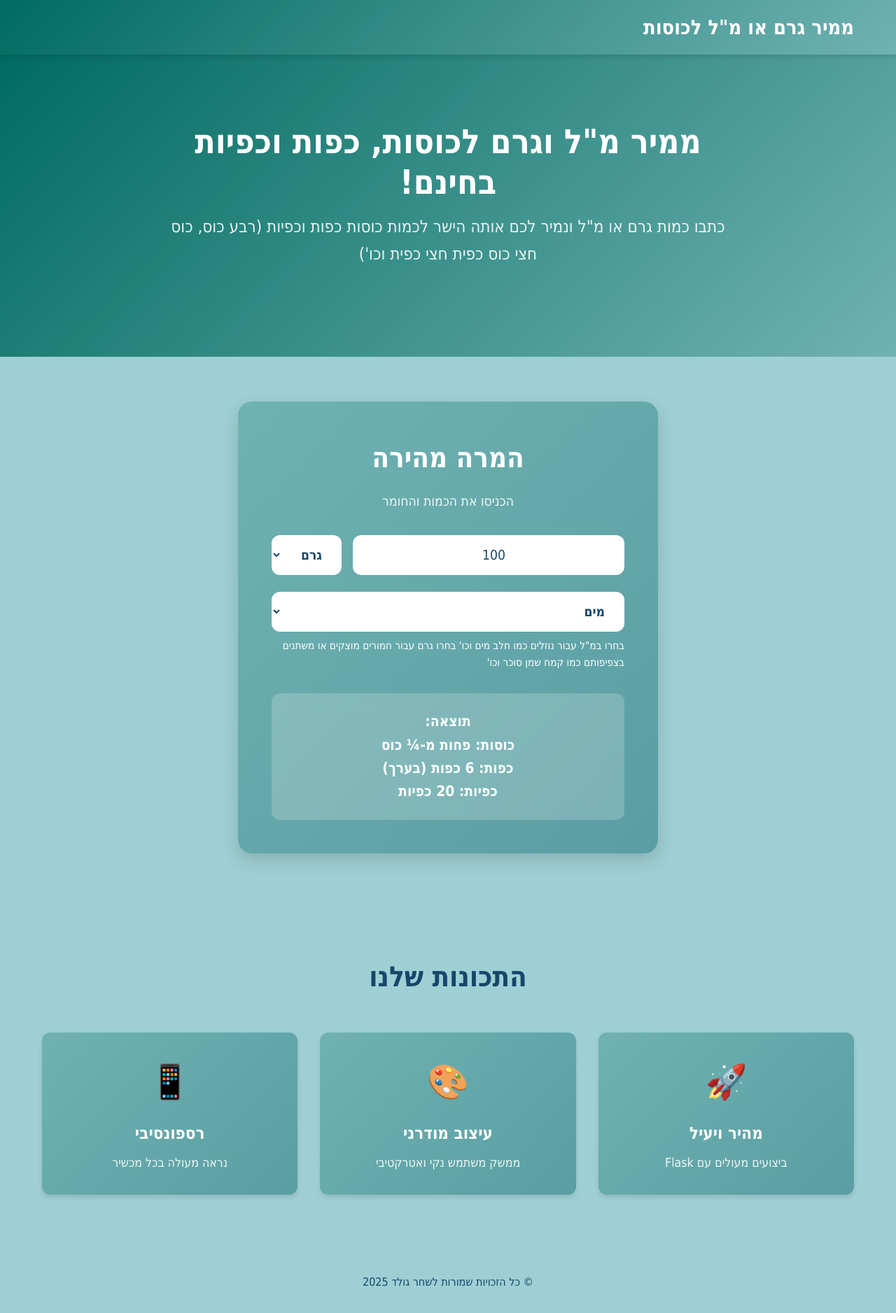
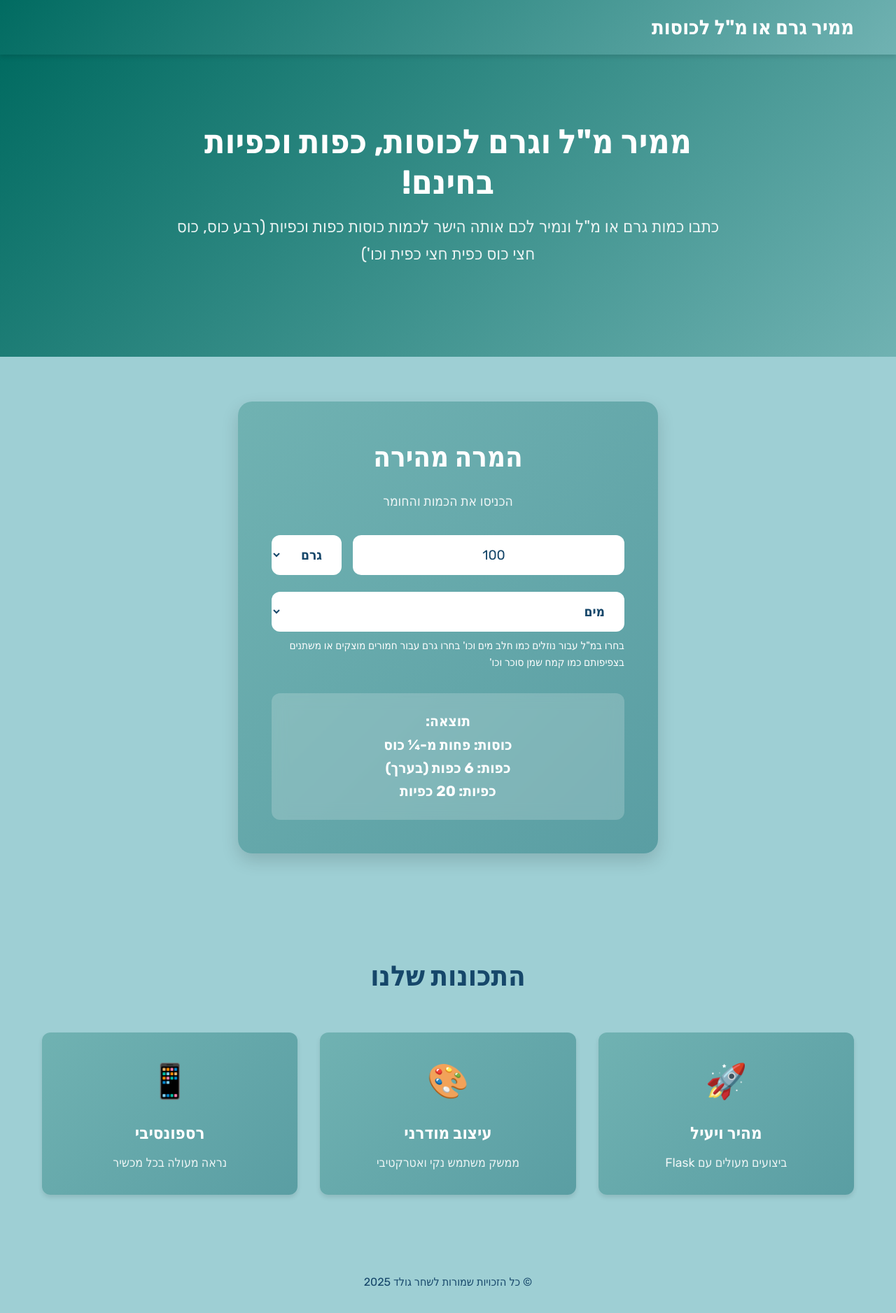
Before and after one commit to shdk052/web-converter1, a Flask app: page / in a window 1280 px wide. Shown: the whole page at 70% size. Run offline with Flask 3, Linux system fonts and the light colour scheme.

Commit message:
Update base.html

```diff
--- a/templates/base.html
+++ b/templates/base.html
@@ -6,7 +6,8 @@
     <title>{% block title %}ממיר כמויות{% endblock %}</title>
     <link rel="icon" type="image/svg+xml" href="{{ url_for('static', filename='favicon.svg') }}">
     <link rel="stylesheet" href="{{ url_for('static', filename='css/style.css') }}">
-    <link href="https://fonts.googleapis.com/css2?family=Fredoka:wght@400;500;600;700&display=swap" rel="stylesheet">
+    <link href="https://fonts.googleapis.com/css2?family=Rubik:wght@300;400;500;700&display=swap" rel="stylesheet">
+
 
 
     <script async src="https://www.googletagmanager.com/gtag/js?id=G-NBS195LZF0"></script>
```
